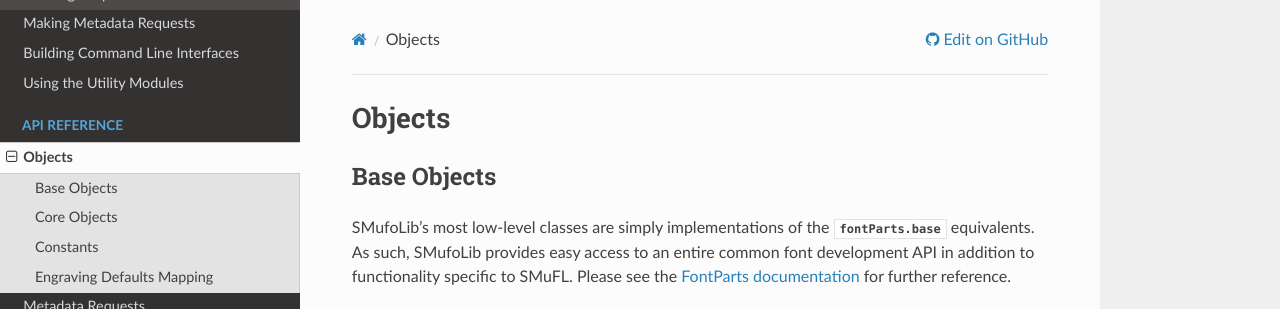
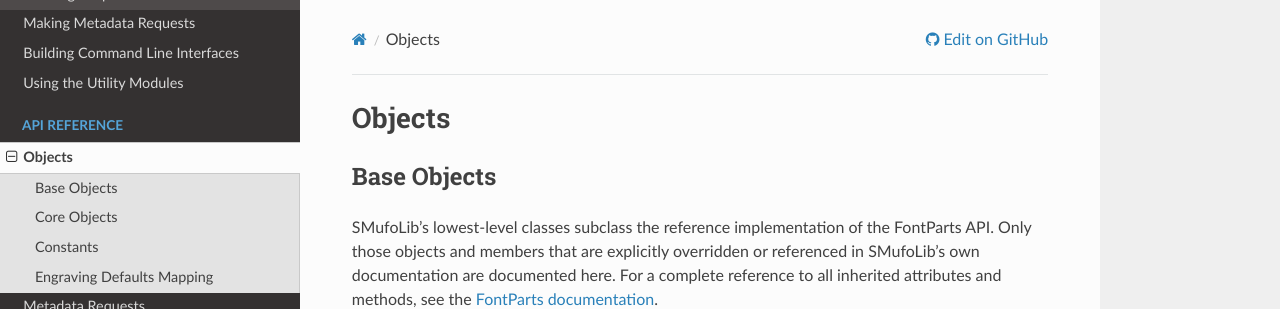
Before and after one commit to knutnergaard/smufolib, a Sphinx documentation site: the page built from docs/api/objects.rst, in a window 1280 px wide and 900 px high, cut to the strip 0-309 px from the top of the window. Built offline with Sphinx 7.4.7 and the Read the Docs theme 3.1.0, drawn with Linux system fonts in a browser that asks for light colours.

Commit message:
Update Base Objects introduction.

```diff
--- a/docs/api/objects.rst
+++ b/docs/api/objects.rst
@@ -5,12 +5,7 @@ Objects
 Base Objects
 ============
 
-SMufoLib's most low-level classes are simply implementations of
-the :mod:`fontParts.base` equivalents. As such, SMufoLib provides easy
-access to an entire common font development API in addition to
-functionality specific to SMuFL. Please see the `FontParts
-documentation <https://fontparts.robotools.dev/en/stable/index.html>`_
-for further reference.
+SMufoLib's lowest-level classes subclass the reference implementation of the FontParts API. Only those objects and members that are explicitly overridden or referenced in SMufoLib's own documentation are documented here. For a complete reference to all inherited attributes and methods, see the `FontParts documentation <https://fontparts.robotools.dev/en/stable/index.html>`_.
 
 .. automodule:: smufolib.objects.font
    :members:
@@ -29,7 +24,9 @@ Core Objects
 The following classes handle SMufoLib's metadata collection, storage and
 manipulation.
 
-.. caution:: These classes use :class:`fontParts.base.BaseLib` to store
+.. caution::
+
+   These classes use :class:`fontParts.base.BaseLib` to store
    property settings. Editing these keys directly may cause problems.
 
 .. automodule:: smufolib.objects.smufl
@@ -44,8 +41,8 @@ manipulation.
 Constants
 =========
 
-The core object modules contain the following convenience constants
-which may be imported directly from the main module.
+The core object modules contain the following convenience constants which may be
+imported directly from the main module.
 
 .. automodule:: smufolib.objects.smufl
    :members: ANCHOR_NAMES, FONT_ATTRIBUTES, GLYPH_ATTRIBUTES
@@ -69,6 +66,6 @@ engraving default values from corresponding glyphs using particular ruler functi
     :file: ../mappings.csv
     :header-rows: 1
 
-The constant :data:`.utils.rulers.ENGRAVING_DEFAULTS_MAPPING` provides the mapping as a :class:`dict`. The
-default mapping may be modified with the `remap` parameter in
+The constant :data:`.utils.rulers.ENGRAVING_DEFAULTS_MAPPING` provides the mapping as a
+:class:`dict`. The default mapping may be modified with the `remap` parameter in
 :func:`~bin.calculateEngravingDefaults.calculateEngravingDefaults`.
```
